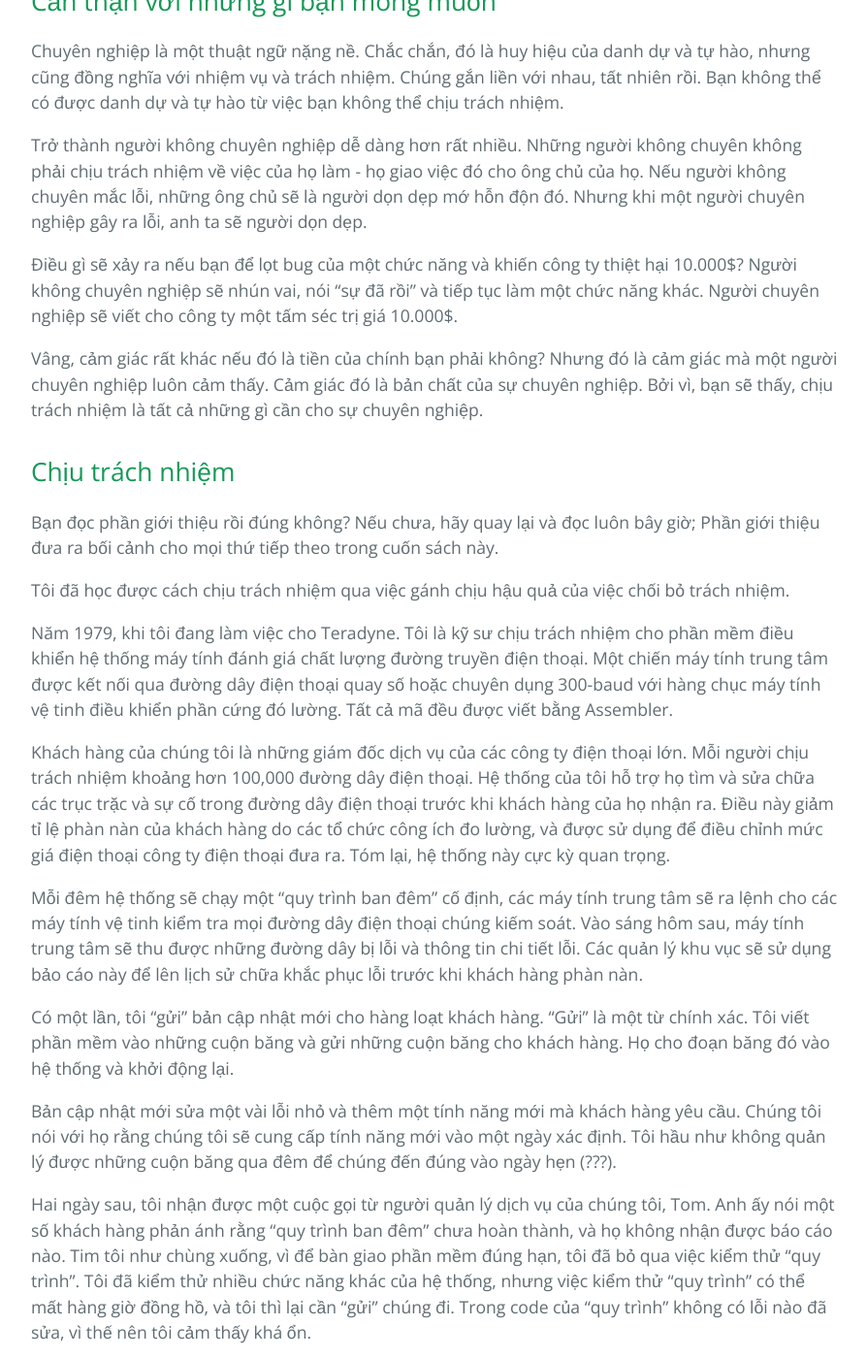
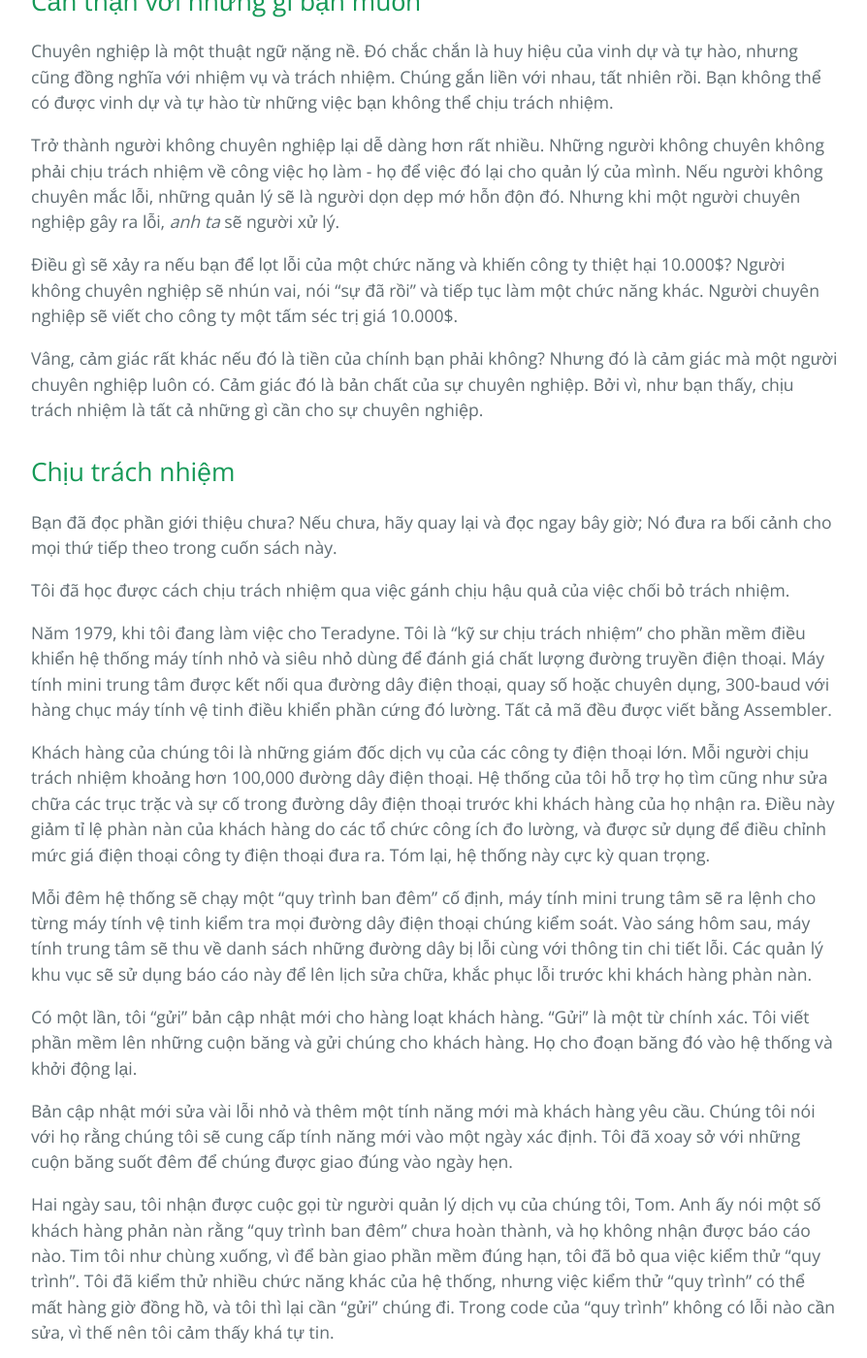
Before and after one commit to HaiBV/haibv.github.io, a Jekyll site: the page built from clean-coder/chapter-1-professionalism.md, in a window 1280 px wide and 1400 px high, scrolled down 1168 px. Shown: the whole window at 97% size, without its empty margins (192-1086 px from the left). Built offline with Jekyll 4.4.1, drawn with Linux system fonts in a browser that asks for light colours; our own code applies the rules of GitHub Pages for plain Markdown files; some of the changed text lies outside the part shown.

Commit message:
Book - The Clean Coder - Correction

```diff
--- a/clean-coder/chapter-1-professionalism.md
+++ b/clean-coder/chapter-1-professionalism.md
@@ -12,33 +12,33 @@ _Nụ cười ư, Curtin, ông bạn già. Đó là một trò đùa với chún
 
 Bạn muốn trở thành một lập trình viên phần mềm chuyên nghiệp? Bạn muốn ngẩng cao đầu và nói với thế giới rằng: "Tôi là một người chuyên nghiệp!" Bạn muốn mọi người nhìn bạn và đối xử với bạn một cách tôn trọng. Bạn muốn các vị phụ huynh lấy bạn ra làm gương và định hướng con cái họ trở thành người như vậy. Bạn muốn tất cả những thứ trên. Đúng chứ?
 
-## Cẩn thận với những gì bạn mong muốn
+## Cẩn thận với những gì bạn muốn
 
-Chuyên nghiệp là một thuật ngữ nặng nề. Chắc chắn, đó là huy hiệu của danh dự và tự hào, nhưng cũng đồng nghĩa với nhiệm vụ và trách nhiệm. Chúng gắn liền với nhau, tất nhiên rồi. Bạn không thể có được danh dự và tự hào từ việc bạn không thể chịu trách nhiệm.
+Chuyên nghiệp là một thuật ngữ nặng nề. Đó chắc chắn là huy hiệu của vinh dự và tự hào, nhưng cũng đồng nghĩa với nhiệm vụ và trách nhiệm. Chúng gắn liền với nhau, tất nhiên rồi. Bạn không thể có được vinh dự và tự hào từ những việc bạn không thể chịu trách nhiệm.
 
-Trở thành người không chuyên nghiệp dễ dàng hơn rất nhiều. Những người không chuyên không phải chịu trách nhiệm về việc của họ làm - họ giao việc đó cho ông chủ của họ. Nếu người không chuyên mắc lỗi, những ông chủ sẽ là người dọn dẹp mớ hỗn độn đó. Nhưng khi một người chuyên nghiệp gây ra lỗi, anh ta sẽ người dọn dẹp.
+Trở thành người không chuyên nghiệp lại dễ dàng hơn rất nhiều. Những người không chuyên không phải chịu trách nhiệm về công việc họ làm - họ để việc đó lại cho quản lý của mình. Nếu người không chuyên mắc lỗi, những quản lý sẽ là người dọn dẹp mớ hỗn độn đó. Nhưng khi một người chuyên nghiệp gây ra lỗi, _anh ta_ sẽ người xử lý.
 
-Điều gì sẽ xảy ra nếu bạn để lọt bug của một chức năng và khiến công ty thiệt hại 10.000$? Người không chuyên nghiệp sẽ nhún vai, nói "sự đã rồi" và tiếp tục làm một chức năng khác. Người chuyên nghiệp sẽ viết cho công ty một tấm séc trị giá 10.000$.
+Điều gì sẽ xảy ra nếu bạn để lọt lỗi của một chức năng và khiến công ty thiệt hại 10.000$? Người không chuyên nghiệp sẽ nhún vai, nói "sự đã rồi" và tiếp tục làm một chức năng khác. Người chuyên nghiệp sẽ viết cho công ty một tấm séc trị giá 10.000$.
 
-Vâng, cảm giác rất khác nếu đó là tiền của chính bạn phải không? Nhưng đó là cảm giác mà một người chuyên nghiệp luôn cảm thấy. Cảm giác đó là bản chất của sự chuyên nghiệp. Bởi vì, bạn sẽ thấy, chịu trách nhiệm là tất cả những gì cần cho sự chuyên nghiệp.
+Vâng, cảm giác rất khác nếu đó là tiền của chính bạn phải không? Nhưng đó là cảm giác mà một người chuyên nghiệp luôn có. Cảm giác đó là bản chất của sự chuyên nghiệp. Bởi vì, như bạn thấy, chịu trách nhiệm là tất cả những gì cần cho sự chuyên nghiệp.
 
 ## Chịu trách nhiệm
 
-Bạn đọc phần giới thiệu rồi đúng không? Nếu chưa, hãy quay lại và đọc luôn bây giờ; Phần giới thiệu đưa ra bối cảnh cho mọi thứ tiếp theo trong cuốn sách này.
+Bạn đã đọc phần giới thiệu chưa? Nếu chưa, hãy quay lại và đọc ngay bây giờ; Nó đưa ra bối cảnh cho mọi thứ tiếp theo trong cuốn sách này.
 
 Tôi đã học được cách chịu trách nhiệm qua việc gánh chịu hậu quả của việc chối bỏ trách nhiệm.
 
-Năm 1979, khi tôi đang làm việc cho Teradyne. Tôi là kỹ sư chịu trách nhiệm cho phần mềm điều khiển hệ thống máy tính đánh giá chất lượng đường truyền điện thoại. Một chiến máy tính trung tâm được kết nối qua đường dây điện thoại quay số hoặc chuyên dụng 300-baud với hàng chục máy tính vệ tinh điều khiển phần cứng đó lường. Tất cả mã đều được viết bằng Assembler.
+Năm 1979, khi tôi đang làm việc cho Teradyne. Tôi là "kỹ sư chịu trách nhiệm" cho phần mềm điều khiển hệ thống máy tính nhỏ và siêu nhỏ dùng để đánh giá chất lượng đường truyền điện thoại. Máy tính mini trung tâm được kết nối qua đường dây điện thoại, quay số hoặc chuyên dụng, 300-baud với hàng chục máy tính vệ tinh điều khiển phần cứng đó lường. Tất cả mã đều được viết bằng Assembler.
 
-Khách hàng của chúng tôi là những giám đốc dịch vụ của các công ty điện thoại lớn. Mỗi người chịu trách nhiệm khoảng hơn 100,000 đường dây điện thoại. Hệ thống của tôi hỗ trợ họ tìm và sửa chữa các trục trặc và sự cố trong đường dây điện thoại trước khi khách hàng của họ nhận ra. Điều này giảm tỉ lệ phàn nàn của khách hàng do các tổ chức công ích đo lường, và được sử dụng để điều chỉnh mức giá điện thoại công ty điện thoại đưa ra. Tóm lại, hệ thống này cực kỳ quan trọng.
+Khách hàng của chúng tôi là những giám đốc dịch vụ của các công ty điện thoại lớn. Mỗi người chịu trách nhiệm khoảng hơn 100,000 đường dây điện thoại. Hệ thống của tôi hỗ trợ họ tìm cũng như sửa chữa các trục trặc và sự cố trong đường dây điện thoại trước khi khách hàng của họ nhận ra. Điều này giảm tỉ lệ phàn nàn của khách hàng do các tổ chức công ích đo lường, và được sử dụng để điều chỉnh mức giá điện thoại công ty điện thoại đưa ra. Tóm lại, hệ thống này cực kỳ quan trọng.
 
-Mỗi đêm hệ thống sẽ chạy một "quy trình ban đêm" cố định, các máy tính trung tâm sẽ ra lệnh cho các máy tính vệ tinh kiểm tra mọi đường dây điện thoại chúng kiếm soát. Vào sáng hôm sau, máy tính trung tâm sẽ thu được những đường dây bị lỗi và thông tin chi tiết lỗi. Các quản lý khu vục sẽ sử dụng bảo cáo này để lên lịch sử chữa khắc phục lỗi trước khi khách hàng phàn nàn.
+Mỗi đêm hệ thống sẽ chạy một "quy trình ban đêm" cố định, máy tính mini trung tâm sẽ ra lệnh cho từng máy tính vệ tinh kiểm tra mọi đường dây điện thoại chúng kiểm soát. Vào sáng hôm sau, máy tính trung tâm sẽ thu về danh sách những đường dây bị lỗi cùng với thông tin chi tiết lỗi. Các quản lý khu vục sẽ sử dụng báo cáo này để lên lịch sửa chữa, khắc phục lỗi trước khi khách hàng phàn nàn.
 
-Có một lần, tôi "gửi" bản cập nhật mới cho hàng loạt khách hàng. "Gửi" là một từ chính xác. Tôi viết phần mềm vào những cuộn băng và gửi những cuộn băng cho khách hàng. Họ cho đoạn băng đó vào hệ thống và khởi động lại.
+Có một lần, tôi "gửi" bản cập nhật mới cho hàng loạt khách hàng. "Gửi" là một từ chính xác. Tôi viết phần mềm lên những cuộn băng và gửi chúng cho khách hàng. Họ cho đoạn băng đó vào hệ thống và khởi động lại.
 
-Bản cập nhật mới sửa một vài lỗi nhỏ và thêm một tính năng mới mà khách hàng yêu cầu. Chúng tôi nói với họ rằng chúng tôi sẽ cung cấp tính năng mới vào một ngày xác định. Tôi hầu như không quản lý được những cuộn băng qua đêm để chúng đến đúng vào ngày hẹn (???).
+Bản cập nhật mới sửa vài lỗi nhỏ và thêm một tính năng mới mà khách hàng yêu cầu. Chúng tôi nói với họ rằng chúng tôi sẽ cung cấp tính năng mới vào một ngày xác định. Tôi đã xoay sở với những cuộn băng suốt đêm để chúng được giao đúng vào ngày hẹn.
 
-Hai ngày sau, tôi nhận được một cuộc gọi từ người quản lý dịch vụ của chúng tôi, Tom. Anh ấy nói một số khách hàng phản ánh rằng "quy trình ban đêm" chưa hoàn thành, và họ không nhận được báo cáo nào. Tim tôi như chùng xuống, vì để bàn giao phần mềm đúng hạn, tôi đã bỏ qua việc kiểm thử "quy trình". Tôi đã kiểm thử nhiều chức năng khác của hệ thống, nhưng việc kiểm thử "quy trình" có thể mất hàng giờ đồng hồ, và tôi thì lại cần "gửi" chúng đi. Trong code của "quy trình" không có lỗi nào đã sửa, vì thế nên tôi cảm thấy khá ổn.
+Hai ngày sau, tôi nhận được cuộc gọi từ người quản lý dịch vụ của chúng tôi, Tom. Anh ấy nói một số khách hàng phản nàn rằng "quy trình ban đêm" chưa hoàn thành, và họ không nhận được báo cáo nào. Tim tôi như chùng xuống, vì để bàn giao phần mềm đúng hạn, tôi đã bỏ qua việc kiểm thử "quy trình". Tôi đã kiểm thử nhiều chức năng khác của hệ thống, nhưng việc kiểm thử "quy trình" có thể mất hàng giờ đồng hồ, và tôi thì lại cần "gửi" chúng đi. Trong code của "quy trình" không có lỗi nào cần sửa, vì thế nên tôi cảm thấy khá tự tin.
 
 Mất một báo cáo hàng đêm là một vấn đề lớn. Nó có nghĩa là những thợ sửa sẽ có ít việc hơn lúc này nhưng sẽ bị quá tải về sau. Đồng nghĩa với việc một số khách hàng có thể nhận thấy lỗi và khiếu nại. Mất dữ liệu một đêm đủ để Tom bị chỉ trích gay gắt từ những quản lý khu vực.
 
```
